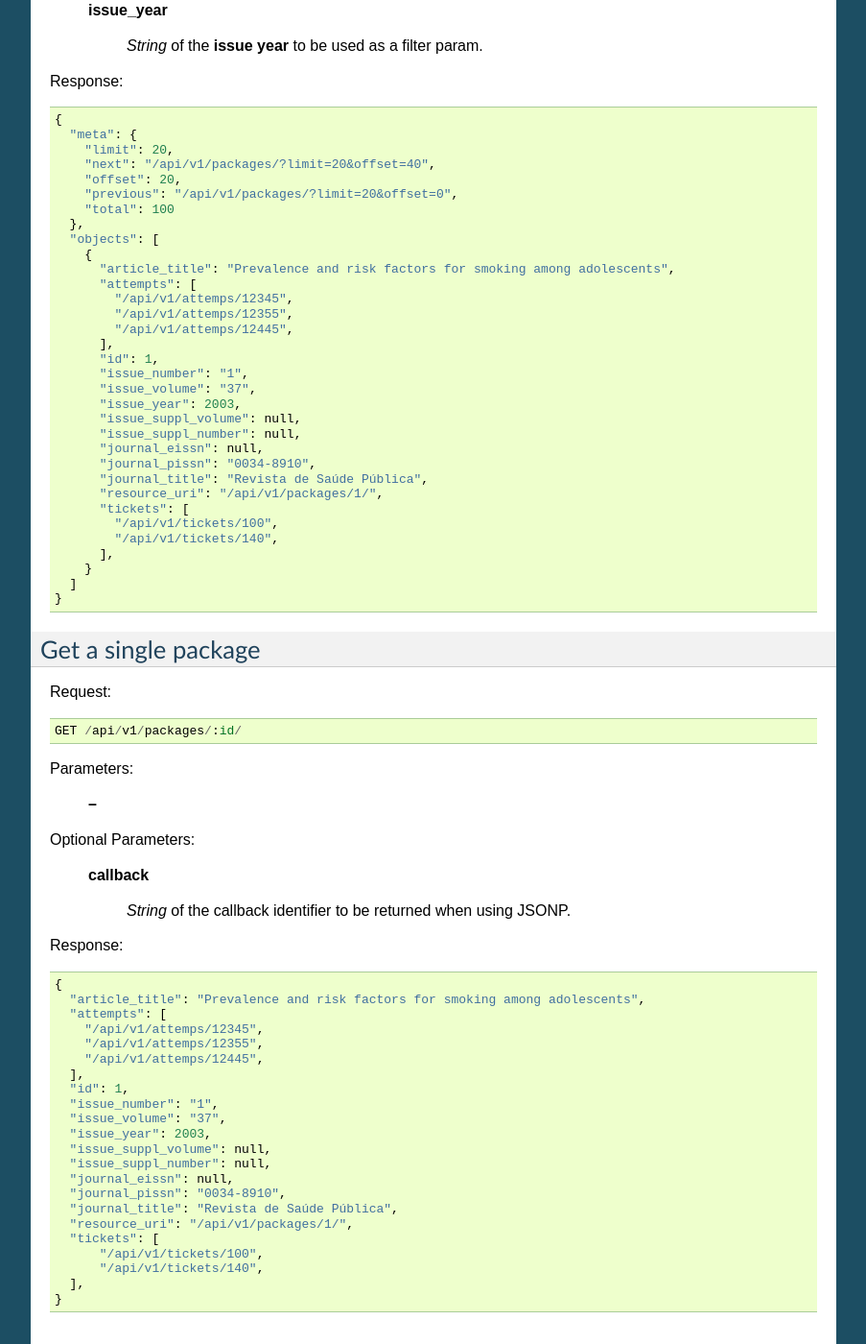
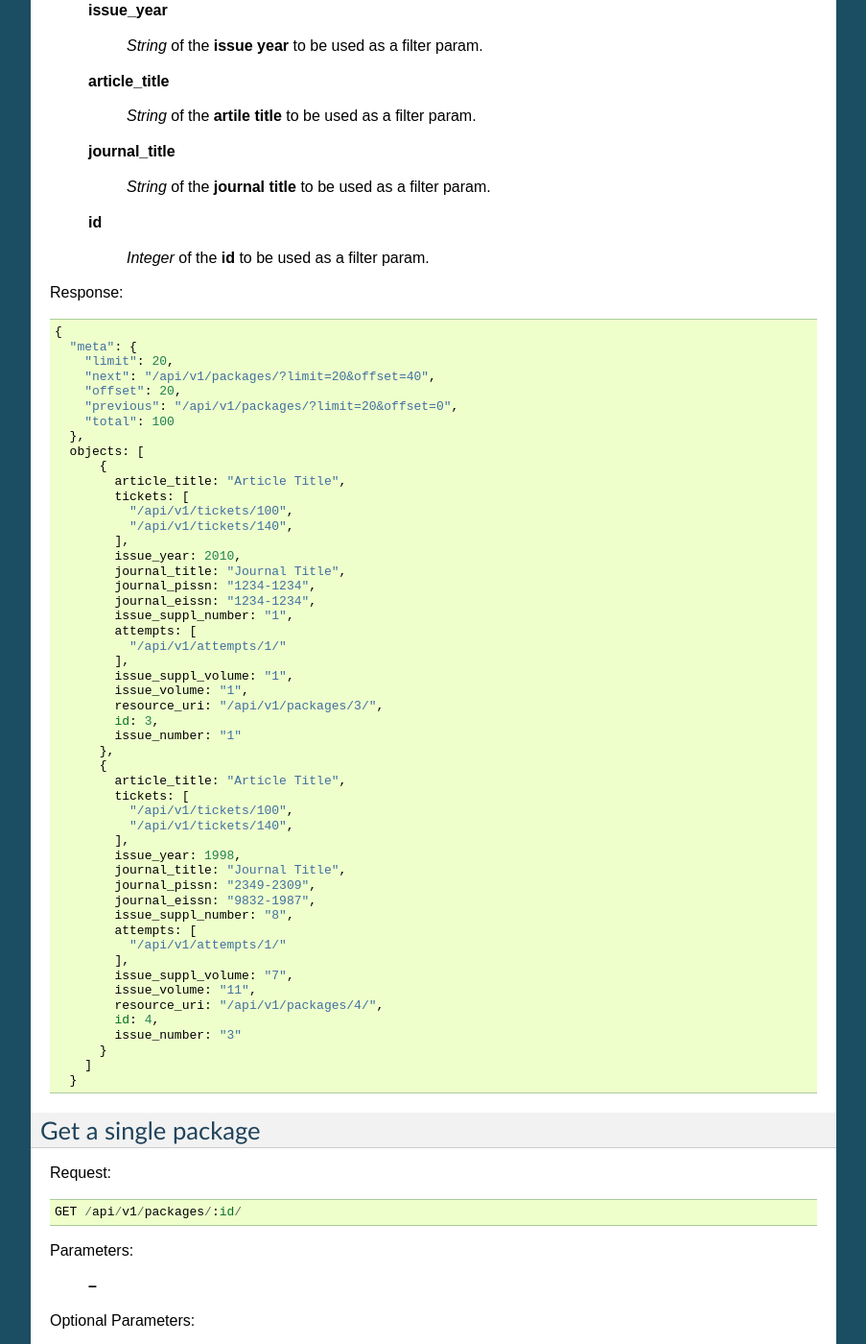
Before and after one commit to scieloorg/balaio, a Sphinx documentation site: the page built from docs/dev/packages-api.rst, in a window 1280 px wide and 1400 px high, scrolled down 854 px. Shown: the whole window at 96% size, without its empty margins (198-1101 px from the left). Built offline with Sphinx 7.4.7, drawn with Linux system fonts in a browser that asks for light colours; some of the changed text lies outside the part shown.

```diff
--- a/docs/dev/packages-api.rst
+++ b/docs/dev/packages-api.rst
@@ -46,42 +46,72 @@ Optional Parameters:
 
      *String* of the **issue year**  to be used as a filter param.
 
+  **article_title**
+
+     *String* of the **artile title**  to be used as a filter param.
+
+  **journal_title**
+
+     *String* of the **journal title**  to be used as a filter param.
+
+  **id**
+
+     *Integer* of the **id**  to be used as a filter param.
+
 
 Response::
 
-  {
-    "meta": {
-      "limit": 20,
-      "next": "/api/v1/packages/?limit=20&offset=40",
-      "offset": 20,
-      "previous": "/api/v1/packages/?limit=20&offset=0",
-      "total": 100
-    },
-    "objects": [
-      {
-        "article_title": "Prevalence and risk factors for smoking among adolescents",
-        "attempts": [
-          "/api/v1/attemps/12345",
-          "/api/v1/attemps/12355",
-          "/api/v1/attemps/12445",
-        ],
-        "id": 1,
-        "issue_number": "1",
-        "issue_volume": "37",
-        "issue_year": 2003,
-        "issue_suppl_volume": null,
-        "issue_suppl_number": null,
-        "journal_eissn": null,
-        "journal_pissn": "0034-8910",
-        "journal_title": "Revista de Saúde Pública",
-        "resource_uri": "/api/v1/packages/1/",
-        "tickets": [
-          "/api/v1/tickets/100",
-          "/api/v1/tickets/140",
-        ],
+    {
+      "meta": {
+        "limit": 20,
+        "next": "/api/v1/packages/?limit=20&offset=40",
+        "offset": 20,
+        "previous": "/api/v1/packages/?limit=20&offset=0",
+        "total": 100
+      },
+      objects: [
+          {
+            article_title: "Article Title",
+            tickets: [
+              "/api/v1/tickets/100",
+              "/api/v1/tickets/140",
+            ],
+            issue_year: 2010,
+            journal_title: "Journal Title",
+            journal_pissn: "1234-1234",
+            journal_eissn: "1234-1234",
+            issue_suppl_number: "1",
+            attempts: [
+              "/api/v1/attempts/1/"
+            ],
+            issue_suppl_volume: "1",
+            issue_volume: "1",
+            resource_uri: "/api/v1/packages/3/",
+            id: 3,
+            issue_number: "1"
+          },
+          {
+            article_title: "Article Title",
+            tickets: [
+              "/api/v1/tickets/100",
+              "/api/v1/tickets/140",
+            ],
+            issue_year: 1998,
+            journal_title: "Journal Title",
+            journal_pissn: "2349-2309",
+            journal_eissn: "9832-1987",
+            issue_suppl_number: "8",
+            attempts: [
+              "/api/v1/attempts/1/"
+            ],
+            issue_suppl_volume: "7",
+            issue_volume: "11",
+            resource_uri: "/api/v1/packages/4/",
+            id: 4,
+            issue_number: "3"
+          }
+        ]
       }
-    ]
-  }
 
 
 Get a single package
@@ -104,25 +134,23 @@ Optional Parameters:
 
 Response::
 
-  {
-    "article_title": "Prevalence and risk factors for smoking among adolescents",
-    "attempts": [
-      "/api/v1/attemps/12345",
-      "/api/v1/attemps/12355",
-      "/api/v1/attemps/12445",
-    ],
-    "id": 1,
-    "issue_number": "1",
-    "issue_volume": "37",
-    "issue_year": 2003,
-    "issue_suppl_volume": null,
-    "issue_suppl_number": null,
-    "journal_eissn": null,
-    "journal_pissn": "0034-8910",
-    "journal_title": "Revista de Saúde Pública",
-    "resource_uri": "/api/v1/packages/1/",
-    "tickets": [
+    {
+      article_title: "Article Title",
+      tickets: [
         "/api/v1/tickets/100",
         "/api/v1/tickets/140",
-    ],
-  }
+      ],
+      issue_year: 2013,
+      journal_title: "Journal Title",
+      journal_pissn: "1234-1234",
+      journal_eissn: "1234-1234",
+      issue_suppl_number: "1",
+      attempts: [
+          "/api/v1/attempts/1/"
+      ],
+      issue_suppl_volume: "1",
+      issue_volume: "1",
+      resource_uri: "/api/v1/packages/3/",
+      id: 3,
+      issue_number: "1"
+    }
```
Also changed, not shown: docs/dev/attempts-api.rst (+11 -0 lines), docs/dev/tickets-api.rst (+10 -1 lines).
